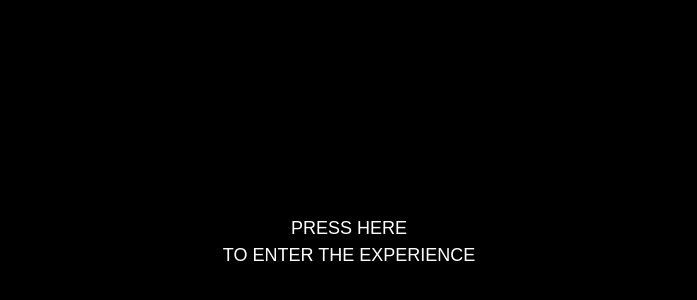
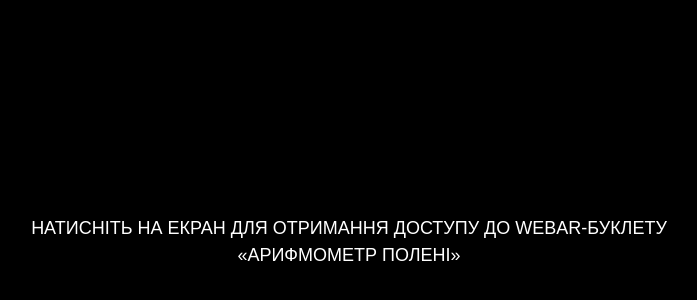
Before and after one commit to Liudmyla11/WebAR-Example, a plain HTML site: page index.html in a window 1280 px wide. Shown: the part 158-458 px from the top of the page, without its empty margins (291-988 px from the left). Drawn offline with nearby package versions, Linux system fonts and the light colour scheme.

Commit message:
Changed by GitHub

```diff
--- a/index.html
+++ b/index.html
@@ -27,9 +27,9 @@
                 text-transform: uppercase; font-family: Arial, Helvetica, sans-serif; font-weight: 400; line-height: 1.5em; font-size: large; white-space: nowrap;
                 user-select: none; pointer-events: none;
             ">
-            Press here
+            Натисніть на екран для отримання доступу до WebAR-буклету
             <br>
-            to enter the experience
+            «Арифмометр Полені»
         </div>
     </div>
 
```
